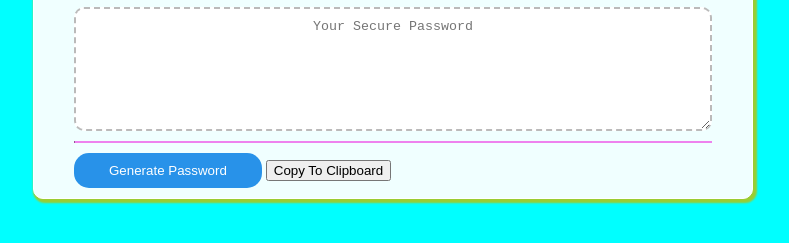
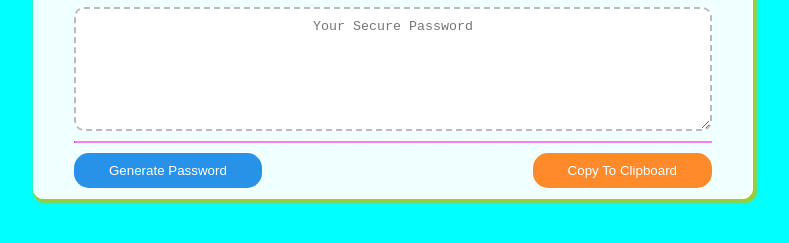
Before and after one commit to jones9682/Password-Generator, a plain HTML site: page index.html in a window 1280 px wide. Shown: the part 199-442 px from the top of the page, without its empty margins (247-1036 px from the left). Drawn offline with Linux system fonts and the light colour scheme.

Commit message:
added clipboard button style

```diff
--- a/assets/style.css
+++ b/assets/style.css
@@ -52,4 +52,14 @@ textarea {
   padding: 10px 35px;
   border-style: none;
   border-radius: 15px;
+  cursor: pointer;
 }
+.btn2 {
+  background: #ff8a2a;
+  color: #ffffff;
+  float: right;
+  padding: 10px 35px;
+  border-style: none;
+  border-radius: 15px;
+  cursor: pointer;
+}
```
